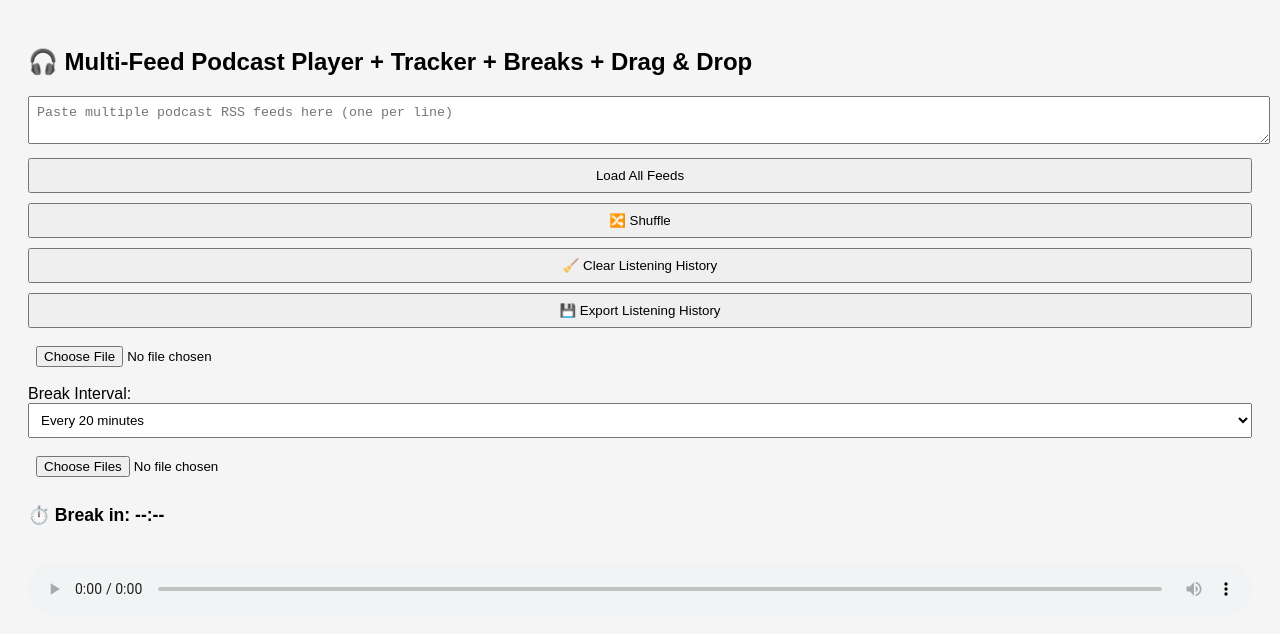
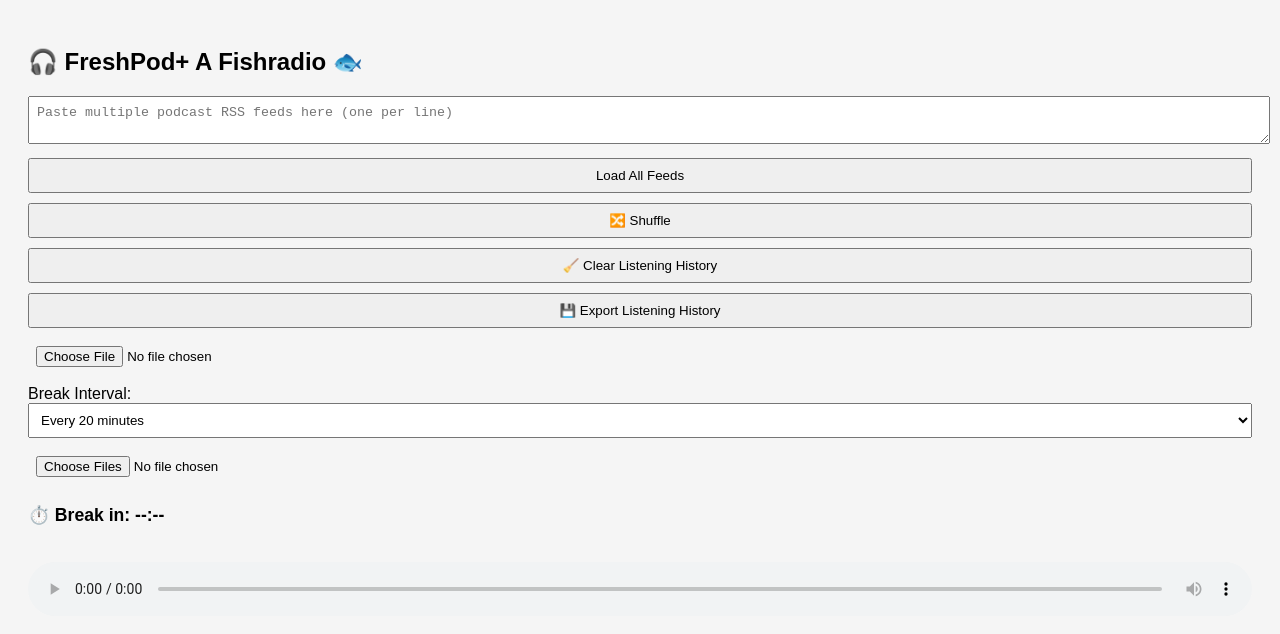
Before and after one commit to seterikasejuk/freshpod, a plain HTML site: page index.html in a window 1280 px wide. Drawn offline with Linux system fonts and the light colour scheme.

Commit message:
Update index.html

```diff
--- a/index.html
+++ b/index.html
@@ -68,7 +68,7 @@
   </style>
 </head>
 <body>
-  <h2>🎧 Multi-Feed Podcast Player + Tracker + Breaks + Drag & Drop</h2>
+  <h2>🎧 FreshPod+ A Fishradio 🐟</h2>
   <textarea id="rssInput" placeholder="Paste multiple podcast RSS feeds here (one per line)"></textarea>
   <button onclick="loadMultipleFeeds()">Load All Feeds</button>
   <button onclick="shuffleEpisodes()">🔀 Shuffle</button>
```
